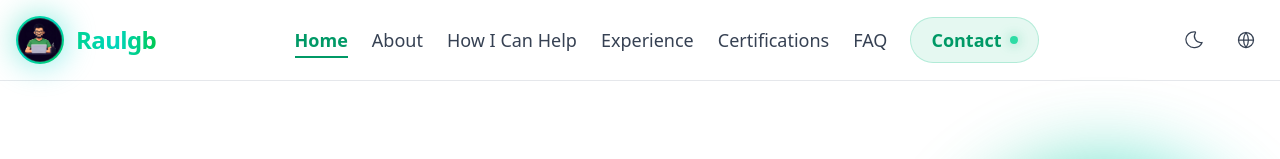
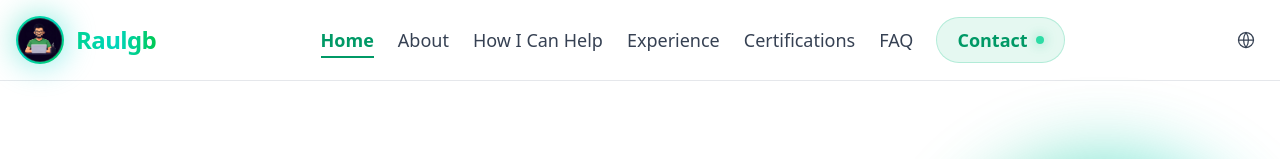
Before and after one commit to Raulgb4/raulgb4.github.io, an Astro site: page / in a window 1280 px wide. Shown: the top 159 px of the page. Built offline with nearby package versions, Linux system fonts and the light colour scheme; Astro itself is replaced by a stand-in of ours.

Commit message:
feat: remove theme toggle button from navbar for a cleaner interface

```diff
--- a/src/components/Navbar.astro
+++ b/src/components/Navbar.astro
@@ -215,36 +215,6 @@ const linkClass = (path: string) =>
     <div
       class="flex items-center gap-4 text-base text-gray-700 dark:text-gray-300"
     >
-      <!-- Theme toggle -->
-      <button
-        aria-label="Toggle theme"
-        class="p-2 rounded-md hover:text-emerald-600 dark:hover:text-emerald-400
-           transition-colors"
-      >
-        <!-- Heroicons: Moon -->
-        <svg
-          xmlns="http://www.w3.org/2000/svg"
-          viewBox="0 0 24 24"
-          fill="none"
-          stroke="currentColor"
-          stroke-width="1.5"
-          class="h-5 w-5"
-          aria-hidden="true"
-        >
-          <path
-            stroke-linecap="round"
-            stroke-linejoin="round"
-            d="M21.752 15.002A9.718 9.718 0 0112.003 21
-           9.718 9.718 0 012.25 11.248
-           9.718 9.718 0 0111.998 2.25
-           c.41 0 .82.026 1.223.077
-           a.75.75 0 01.374 1.27
-           7.5 7.5 0 006.886 11.405
-           a.75.75 0 01.271.75z"
-          ></path>
-        </svg>
-      </button>
-
       <!-- Language toggle -->
       <button
         aria-label="Toggle language"
```
